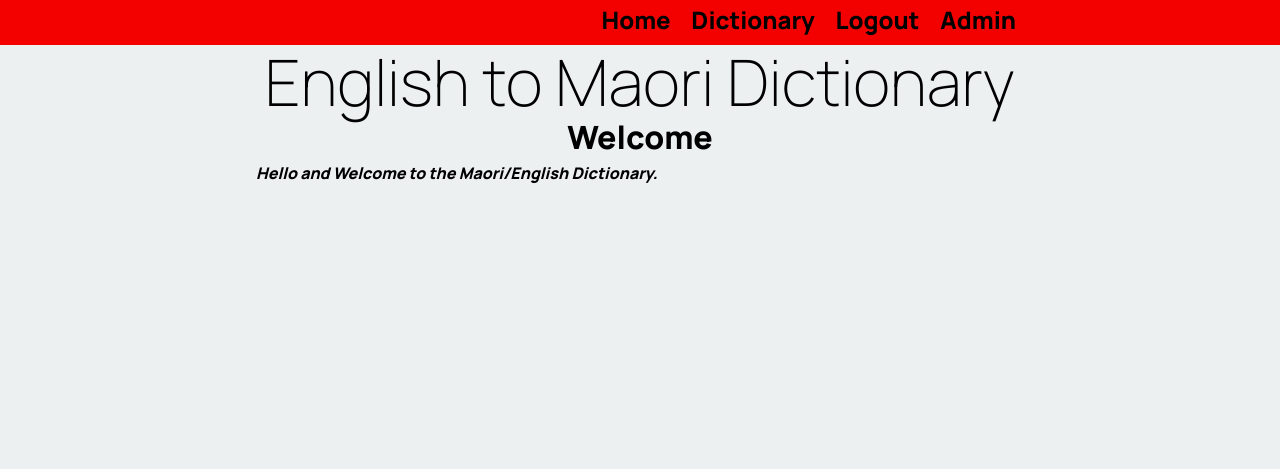
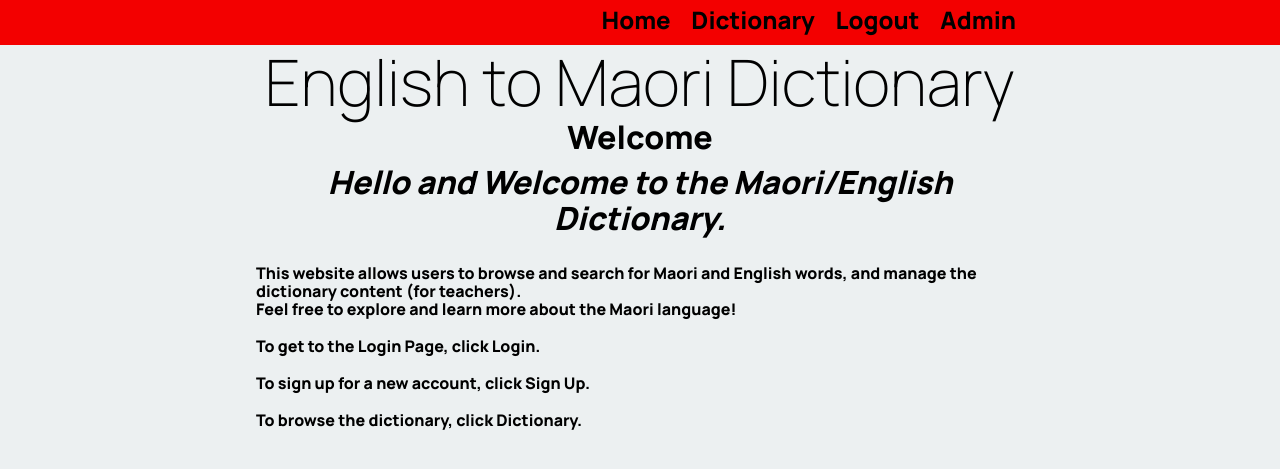
Before and after one commit to PnavTheMonkey/13DTS-Maori-Dictionary, a Flask app: a page that uses templates/home.html in a window 1280 px wide. Shown: the top 469 px of the page. Run offline with Flask 3, Linux system fonts and the light colour scheme; a user stored in the database is signed in.

Commit message:
adding links to homepage for easy access

```diff
--- a/templates/home.html
+++ b/templates/home.html
@@ -1,9 +1,17 @@
 {% extends "base.html" %} <!-- Extends the base HTML template, allowing this template to use the structure and styles defined in 'base.html' -->
 
-{% block pageheading %}Welcome{% endblock %}<!-- Sets the content for the 'pageheading' block to display "Welcome" -->
+{% block pageheading %}Welcome{% endblock %} <!-- Sets the content for the 'pageheading' block to display "Welcome" -->
 
 {% block main %}
-<strong><em>Hello and Welcome to the Maori/English Dictionary. </em></strong> <!-- Displays a greeting message too welcome the user-->
 
+<h2><em>Hello and Welcome to the Maori/English Dictionary.</em></h2> <!-- Displays a greeting message to welcome the user -->
+
+<!-- an explaintion about what the database/dictionary does and a freidnly message -->
+<p><br>This website allows users to browse and search for Maori and English words, and manage the dictionary content (for teachers).</p>
+<p>Feel free to explore and learn more about the Maori language!</p>
+
+<p><br>To get to the Login Page, click <a href="/login"> Login</a>.</p> <!-- Link to the login page -->
+<p><br>To sign up for a new account, click <a href="/signup">Sign Up</a>.</p> <!-- Link to the sign-up page -->
+<p><br>To browse the dictionary, click <a href="/dictionary/1">Dictionary</a>.</p> <!-- Link to the dictionary page with a default category ID -->
 {% endblock %}
-<!-- end the block-->
+<!-- end the block -->
```
Also changed, not shown: static/style.css (line endings or trailing spaces).
